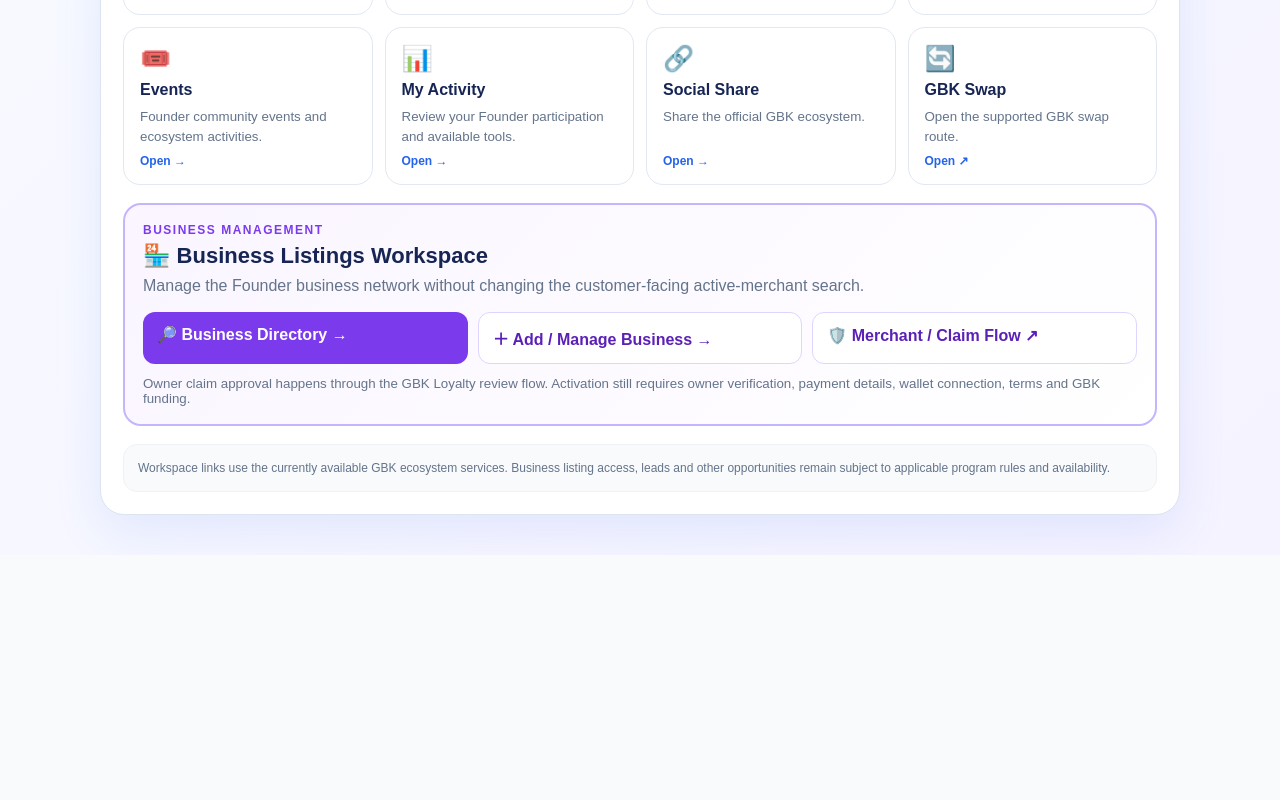
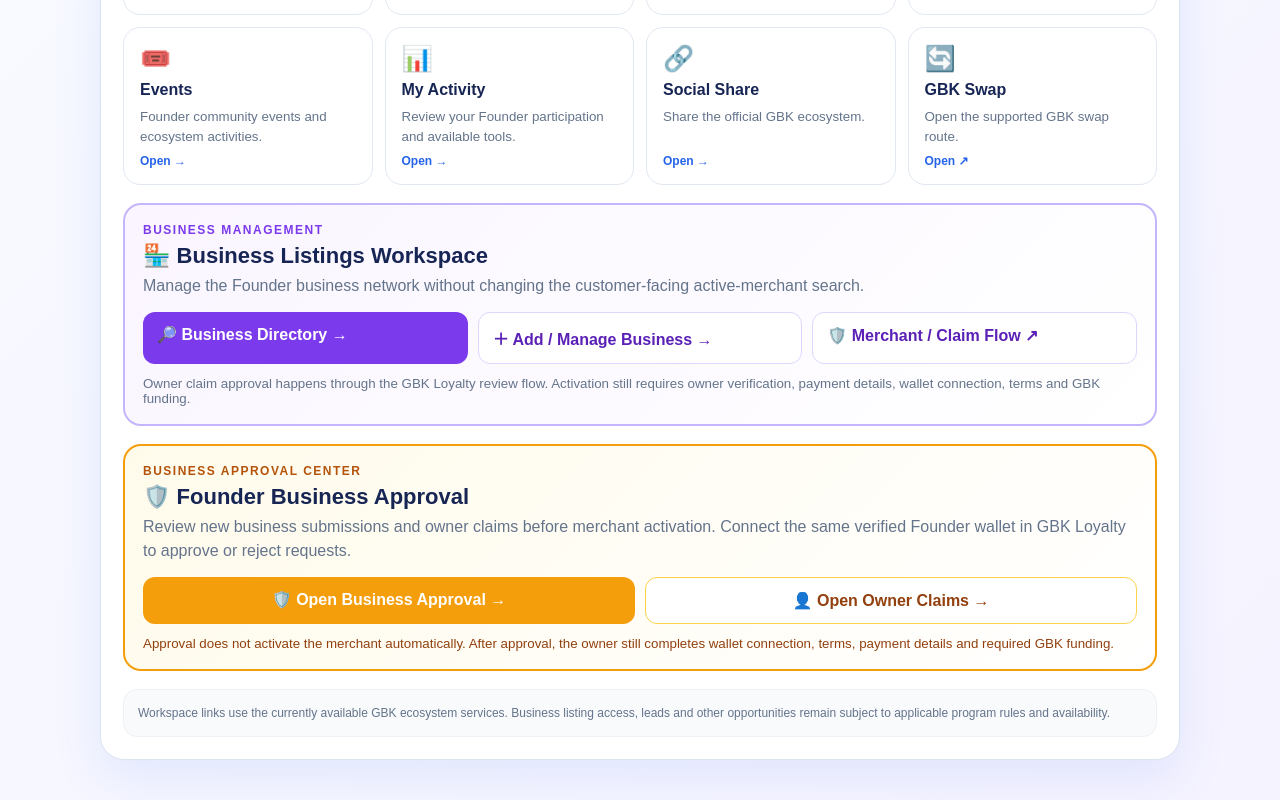
Before and after one commit to crasyads-ui/gbk-global-founder-community, a Next.js app: page /workspace in a window 1280 px wide. Shown: the part 498-1298 px from the top of the page. Before the commit the page ends 1053 px from the top, so only its background shows below. Built offline with nearby package versions, Linux system fonts and the light colour scheme.

Commit message:
Show Founder Business Approval Center in workspace

```diff
--- a/app/workspace/page.tsx
+++ b/app/workspace/page.tsx
@@ -50,6 +50,17 @@
             <small style={{display:"block",marginTop:12,color:"#64748b"}}>Owner claim approval happens through the GBK Loyalty review flow. Activation still requires owner verification, payment details, wallet connection, terms and GBK funding.</small>
           </section>
 
+          <section style={{marginTop:18,padding:18,borderRadius:18,border:"2px solid #f59e0b",background:"linear-gradient(135deg,#fffbeb,#ffffff)"}}>
+            <div style={{fontSize:12,letterSpacing:1.5,color:"#b45309",fontWeight:900}}>BUSINESS APPROVAL CENTER</div>
+            <h2 style={{margin:"6px 0 5px",fontSize:22}}>🛡️ Founder Business Approval</h2>
+            <p style={{margin:"0 0 14px",color:"#64748b",lineHeight:1.5}}>Review new business submissions and owner claims before merchant activation. Connect the same verified Founder wallet in GBK Loyalty to approve or reject requests.</p>
+            <div style={{display:"grid",gridTemplateColumns:"repeat(auto-fit,minmax(210px,1fr))",gap:10}}>
+              <a href="https://loyalty.gbkai.com" target="_blank" rel="noreferrer" style={{padding:"13px 14px",borderRadius:12,background:"#f59e0b",color:"#fff",fontWeight:900,textDecoration:"none",textAlign:"center"}}>🛡️ Open Business Approval →</a>
+              <a href="https://loyalty.gbkai.com" target="_blank" rel="noreferrer" style={{padding:"13px 14px",borderRadius:12,background:"#fff",border:"1px solid #fcd34d",color:"#92400e",fontWeight:900,textDecoration:"none",textAlign:"center"}}>👤 Open Owner Claims →</a>
+            </div>
+            <small style={{display:"block",marginTop:12,color:"#92400e"}}>Approval does not activate the merchant automatically. After approval, the owner still completes wallet connection, terms, payment details and required GBK funding.</small>
+          </section>
+
           <div style={{marginTop:18,padding:14,borderRadius:14,background:"#f8fafc",border:"1px solid #eef2f7",color:"#64748b",fontSize:12,lineHeight:1.5}}>
             Workspace links use the currently available GBK ecosystem services. Business listing access, leads and other opportunities remain subject to applicable program rules and availability.
           </div>
```
